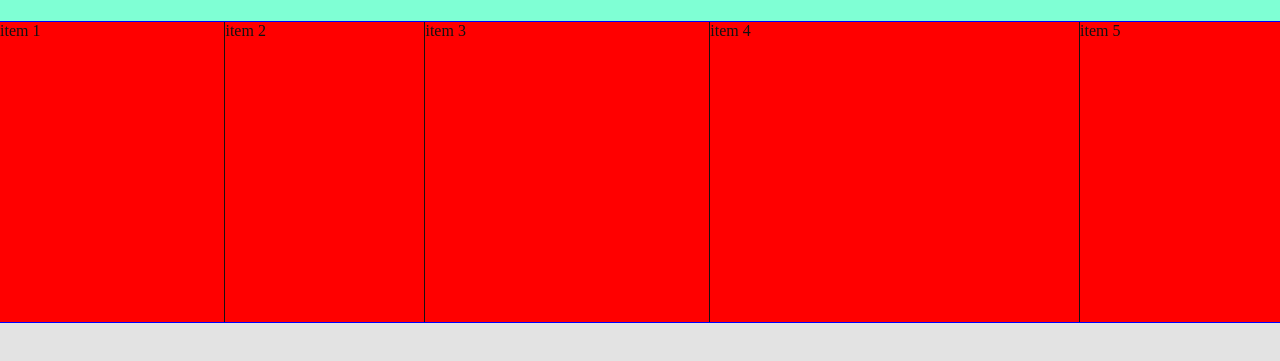
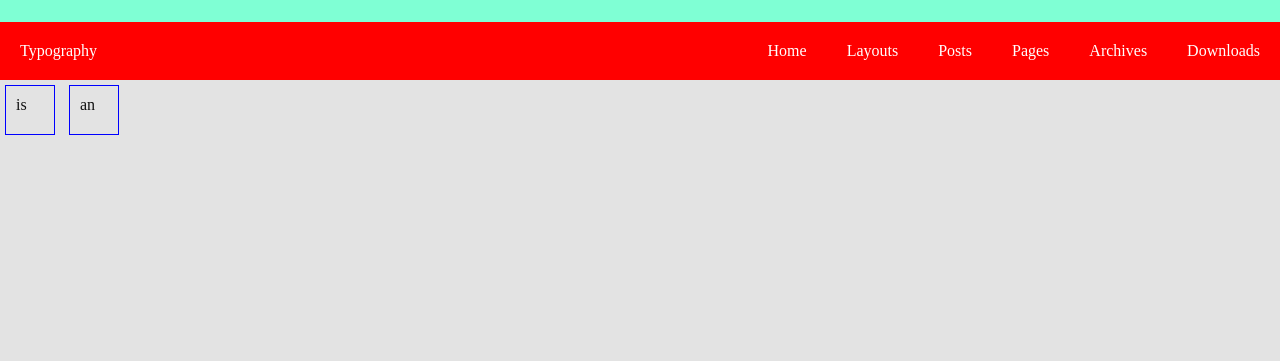
Before and after one commit to anandvpranavam/portfolio, a plain HTML site: page index.html in a window 1280 px wide. Shown: the part 65-426 px from the top of the page. Drawn offline with Linux system fonts and the light colour scheme.

Commit message:
box property, display property, padding, box sizing, content sizing, div and span

```diff
--- a/index.html
+++ b/index.html
@@ -20,13 +20,16 @@
     <h2>Software developer</h2>
   </header>
   <div class="flexbox">
-    <div class="item first">item 1</div>
-    <div class="item second">item 2</div>
-    <div class="item third">item 3</div>
-    <div class="item fourth">item 4</div>
-    <div class="item fifth">item 5</div>
+    <div class="item head">Typography</div>
+    <div class="item second">Home</div>
+    <div class="item third">Layouts</div>
+    <div class="item fourth">Posts</div>
+    <div class="item fifth">Pages</div>
+    <div class="item sixth">Archives</div>
+    <div class="item seventh">Downloads</div>
   </div>
 
+ <span class="box">is</span>    <span class="box">an</span>
   <main>
 
   </main>
--- a/styles.css
+++ b/styles.css
@@ -27,40 +27,70 @@
     /* justify-content:center;align contents horizontally */
     /* align-items:center;align contents vertically */
     /* align-content:end; determines the space between 2 rows */
-    outline:1px solid blue;
+    /* outline:1px solid blue; */
     /* flex-wrap:wrap; */
-
-    min-height: 300px;
+    background-color: crimson;
+    align-items: center;
+    color: #ffffff;
+    /* min-height: 300px; */
   }
 
+
   .item{
-    outline:1px solid rgb(26, 17, 17);
-    width:200px;
-    min-height: 100px;
+    /* outline:1px solid rgb(26, 17, 17); */
+    /* min-width:20px; */
+    padding: 20px;
+    /* min-height: 50px; */
     background-color: red;
+    justify-items: center;
+    /* flex-wrap: wrap; */
   }
+
+  .head{
+    /* align-self: safe; */
+    /* order: 2; */
+    /* align-items:str; */
+    flex-grow: 1;
+    /* min-width: 600px; */
+   }
   .second{
     /* align-self: flex-start; */
-    /* flex-grow: 0.7; */
-    flex-shrink: 0;
+    /* flex-grow: 0.3; */
+    /* flex-shrink: 0; */
     /* order: 1; */
   }
- .first{
-  /* align-self: flex-end; */
-  /* order: 2; */
-  flex-grow: 0.3;
- }
+
  .third{
   /* align-self: flex-end; */
   /* order: 4; */
-  flex-grow: 1;
+  /* flex-grow: 1; */
  }
  .fourth{
   /* align-self: flex-start; */
   /* order: 3; */
-  flex-grow: 2;
+  /* flex-grow: 2; */
  }
  .fifth{
   /* align-self: flex-end; */
   /* order: 5; */
  }
+
+/* span - inline contents
+div - block contents
+display - inline (same line)
+        - block (down by down)
+        - inline-block */
+
+
+ .box{
+  border:1px solid blue;
+  height: 50px;
+  width: 50px;
+  display: inline-block;
+  padding: 10px;
+  margin: 5px;
+  box-sizing: border-box;
+ }
+ .apple{
+  color: red;
+ }
```
